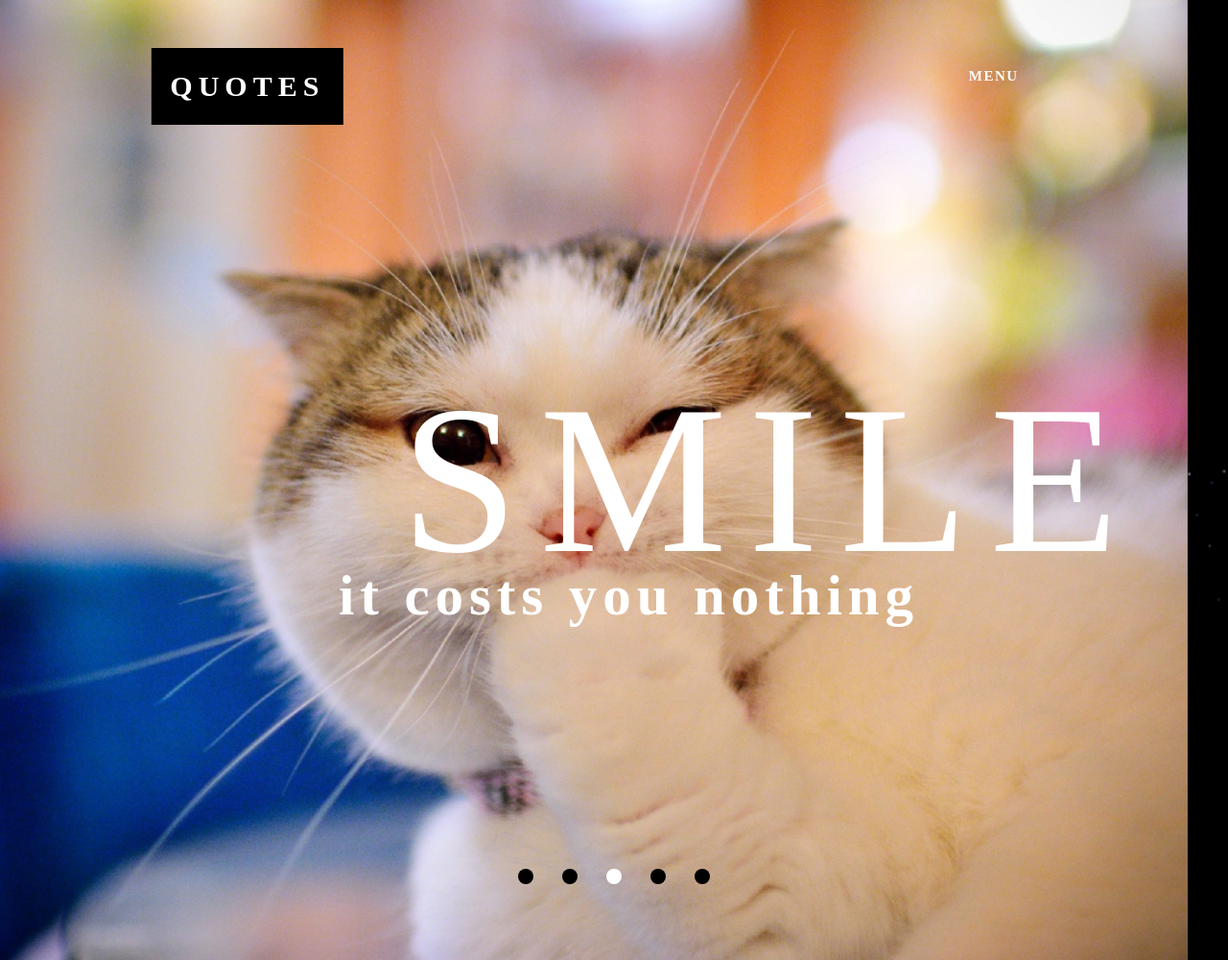
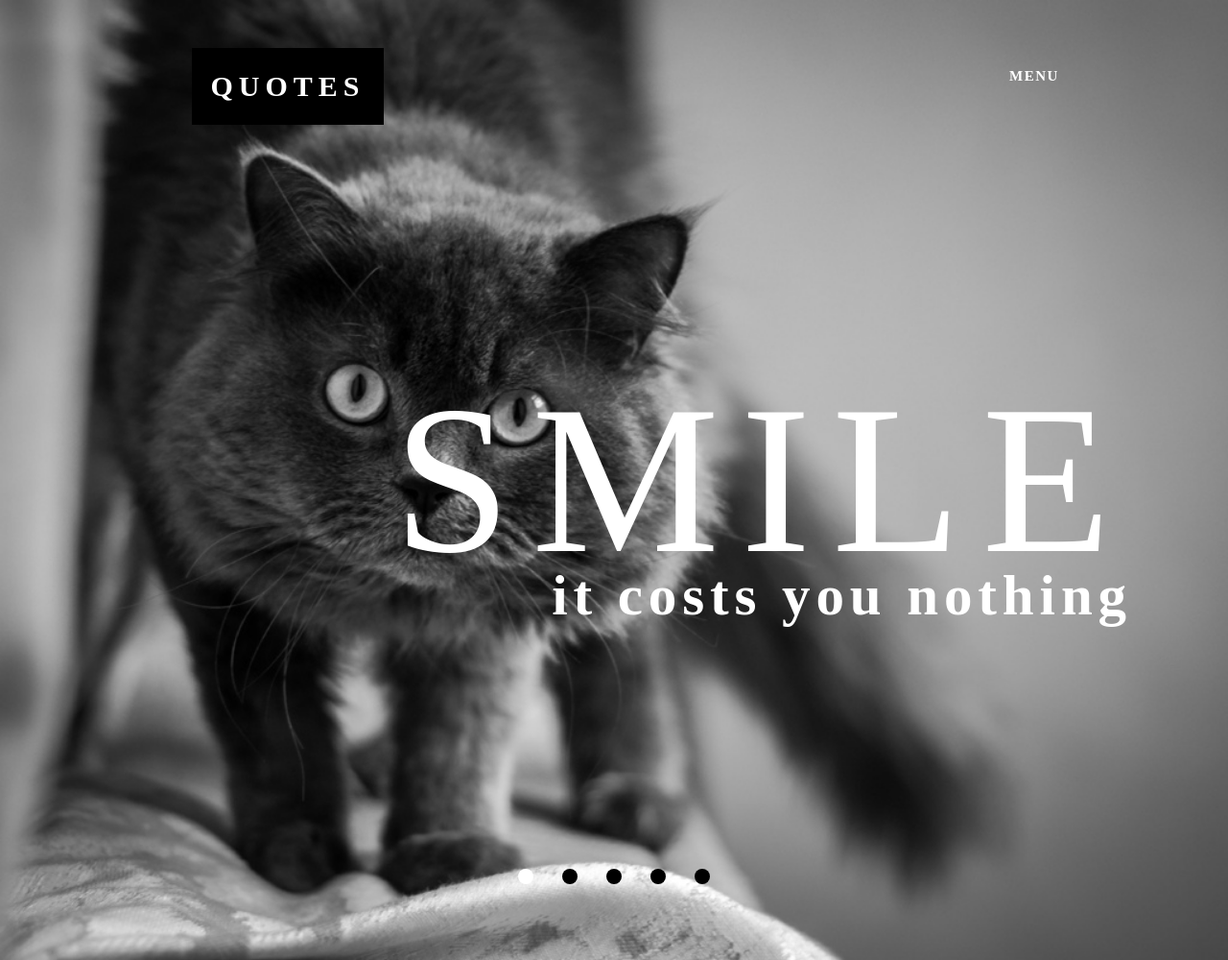
Before and after one commit to LKotenko/ffff, a plain HTML site: page index.html in a window 1280 px wide. Shown: the top 1000 px of the page at 96% size. Drawn offline with nearby package versions, Linux system fonts and the light colour scheme; a web font is replaced by a local one.

Commit message:
Add files via upload

```diff
--- a/#source/scss/style.scss
+++ b/#source/scss/style.scss
@@ -124,11 +124,8 @@ body {
 				color: #ffffff;
 				display: flex;
 				align-items: center;
-				justify-content: end;
-				margin: 0px 0px 0px -50px;
-				@media(max-width: 1200px) {
-					margin: 0px 0px 0px -150px;
-				}
+				justify-content:flex-end;
+				margin: 0px 0px 0px -100px;
 				@media(max-width: 900px) {
 					font-size: 180px;
 					margin: 0px 0px 0px -50px;
@@ -157,11 +154,8 @@ body {
 				font-family: 'Anek Malayalam';
 				display: flex;
 				align-items: center;
-				justify-content: end;
-				margin: 120px 0px 0px -280px;
-				@media(max-width: 1200px) {
-					margin: 120px 0px 0px -150px;
-				}
+				justify-content: flex-end;
+				margin: 120px 0px 0px -100px;
 				@media(max-width: 900px) {
 					font-size: 48px;
 					margin: 120px 0px 0px -50px;
--- a/js/script.js
+++ b/js/script.js
@@ -6,7 +6,7 @@ $(document).ready(function() {
 		arrows: false,
 		dots: true,
 		speed: 2000,
-		autoplay: true,
+		//autoplay: true,
 		autoplaySpeed: 1500,
 		pauseOnFocus: false,
 		pauseOnHover: false,
```
Also changed, not shown: css/style.css.
